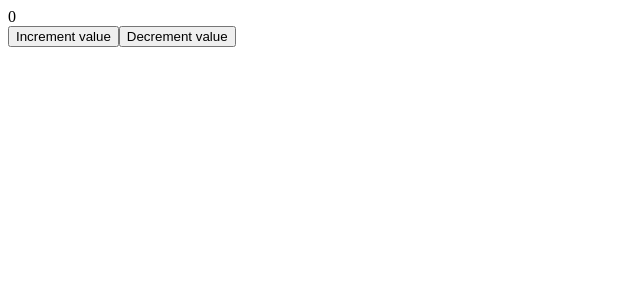
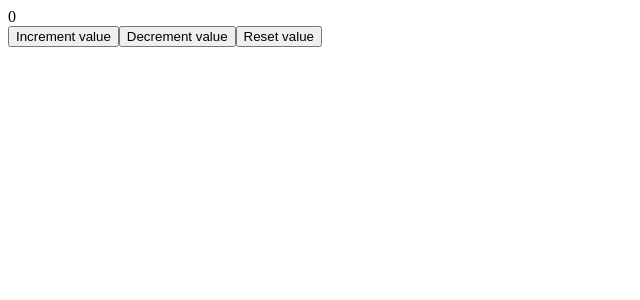
Before and after one commit to Harmankhurana/Cohort-3-Full-Stack-WebDevelopment, a React (Vite) app in the folder Week 9 - React.js/react-basics/: page / in a window 1280 px wide. Shown: the top 300 px of the page, without its empty margins (0-640 px from the left). Built offline with nearby package versions, Linux system fonts and the light colour scheme.

Commit message:
Creating the reset function and using it for reset value

```diff
--- a/Week 9 - React.js/react-basics/src/App.jsx
+++ b/Week 9 - React.js/react-basics/src/App.jsx
@@ -14,11 +14,17 @@ function App() {
     setCount(count - 1);
   }
 
+  // function for changing the count state - reset function
+  function reset() {
+    setCount(0);
+  }
+
   return (
     <>
       <div>{count}</div>
       <button onClick={increment}>Increment value</button>
       <button onClick={decrement}>Decrement value</button>
+      <button onClick={reset}>Reset value</button>
     </>
   )
 }
```
